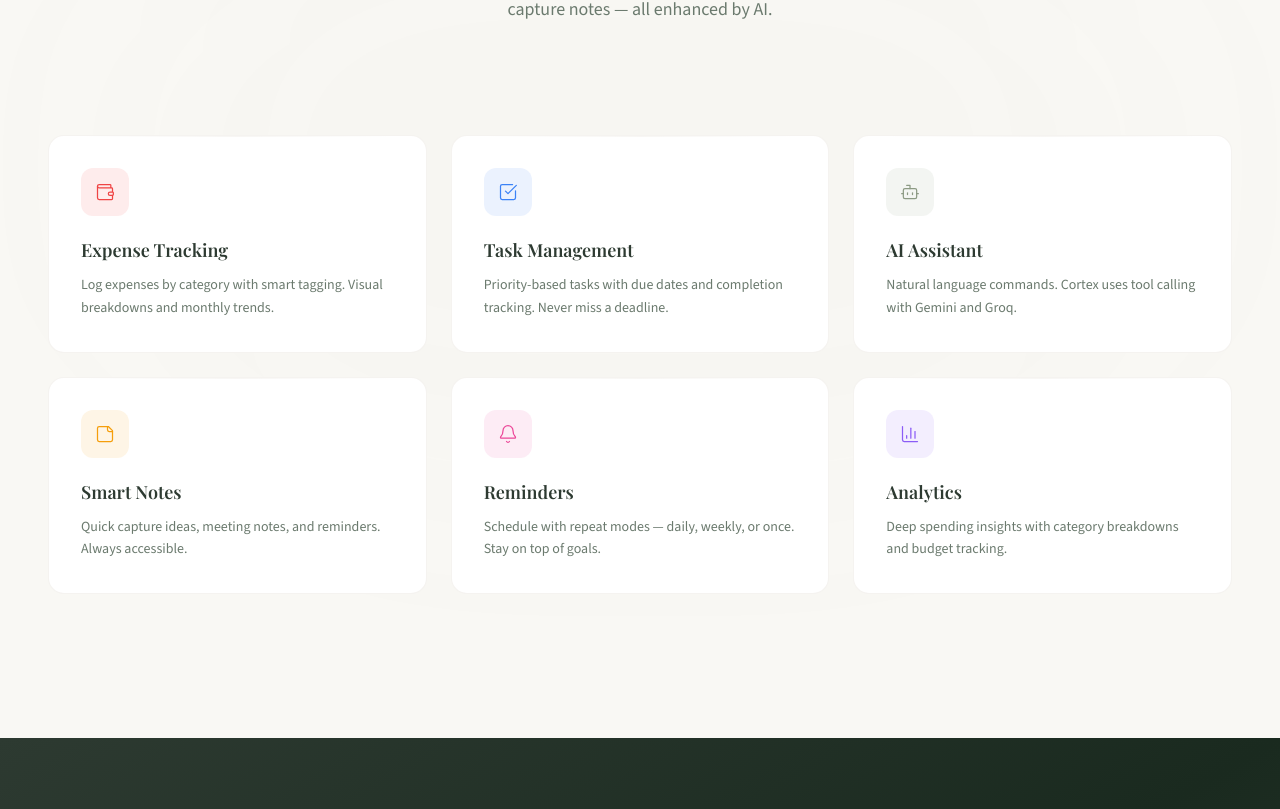
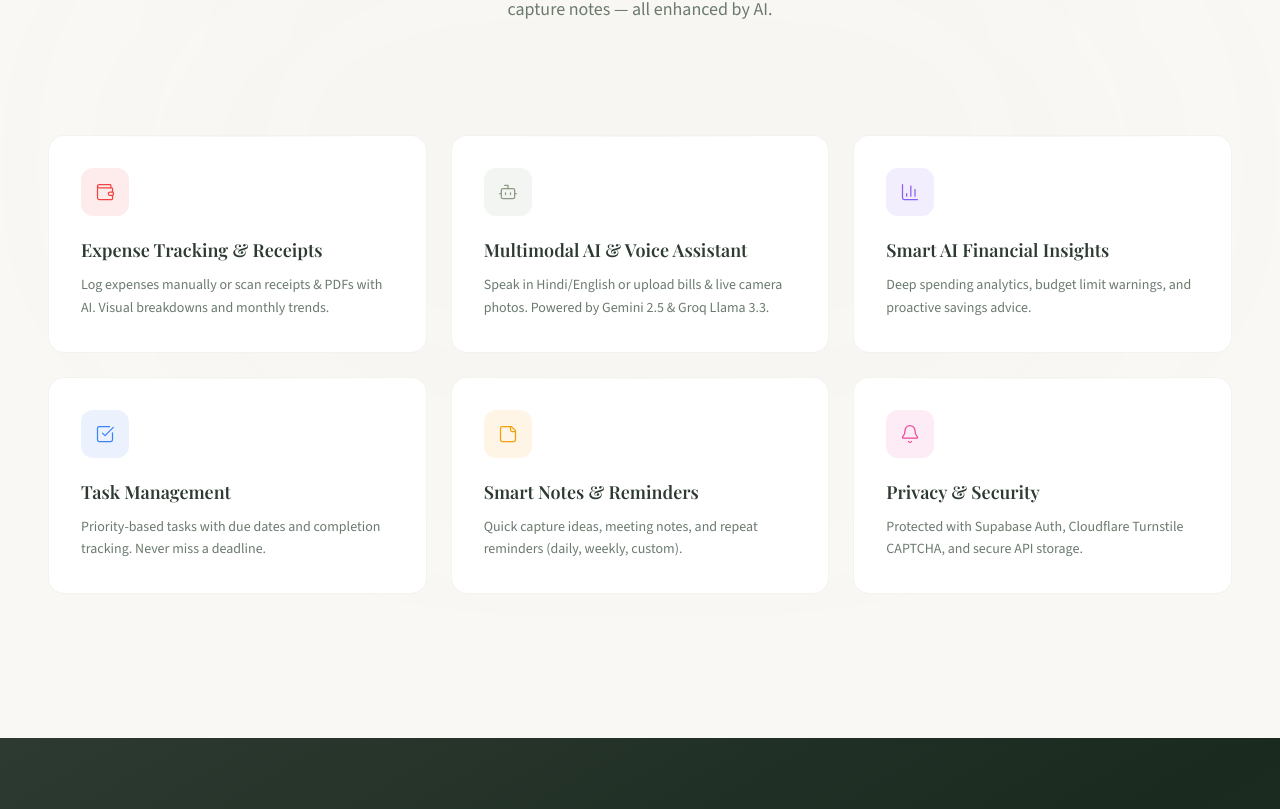
Before and after one commit to soumyachk101/Cortex, a Next.js app: page / in a window 1280 px wide. Shown: the part 1311-2120 px from the top of the page. Built offline with nearby package versions, Linux system fonts and the light colour scheme; a web font is replaced by a local one.

Commit message:
feat: update landing page features and footer details with Multimodal AI, Voice, and Receipt OCR

```diff
--- a/components/landing/features.tsx
+++ b/components/landing/features.tsx
@@ -12,12 +12,30 @@ import {
 const FEATURES = [
   {
     icon: Wallet,
-    title: 'Expense Tracking',
-    description: 'Log expenses by category with smart tagging. Visual breakdowns and monthly trends.',
+    title: 'Expense Tracking & Receipts',
+    description: 'Log expenses manually or scan receipts & PDFs with AI. Visual breakdowns and monthly trends.',
     gradient: 'from-red-500/20 via-orange-500/10 to-transparent',
     iconBg: 'bg-red-500/10',
     iconColor: 'text-red-500',
     borderColor: 'group-hover:border-red-500/20',
+  },
+  {
+    icon: Bot,
+    title: 'Multimodal AI & Voice Assistant',
+    description: 'Speak in Hindi/English or upload bills & live camera photos. Powered by Gemini 2.5 & Groq Llama 3.3.',
+    gradient: 'from-sage/20 via-emerald-500/10 to-transparent',
+    iconBg: 'bg-sage/10',
+    iconColor: 'text-sage',
+    borderColor: 'group-hover:border-sage/20',
+  },
+  {
+    icon: BarChart3,
+    title: 'Smart AI Financial Insights',
+    description: 'Deep spending analytics, budget limit warnings, and proactive savings advice.',
+    gradient: 'from-violet-500/20 via-purple-500/10 to-transparent',
+    iconBg: 'bg-violet-500/10',
+    iconColor: 'text-violet-500',
+    borderColor: 'group-hover:border-violet-500/20',
   },
   {
     icon: CheckSquare,
@@ -29,18 +47,9 @@ const FEATURES = [
     borderColor: 'group-hover:border-blue-500/20',
   },
   {
-    icon: Bot,
-    title: 'AI Assistant',
-    description: 'Natural language commands. Cortex uses tool calling with Gemini and Groq.',
-    gradient: 'from-sage/20 via-emerald-500/10 to-transparent',
-    iconBg: 'bg-sage/10',
-    iconColor: 'text-sage',
-    borderColor: 'group-hover:border-sage/20',
-  },
-  {
     icon: StickyNote,
-    title: 'Smart Notes',
-    description: 'Quick capture ideas, meeting notes, and reminders. Always accessible.',
+    title: 'Smart Notes & Reminders',
+    description: 'Quick capture ideas, meeting notes, and repeat reminders (daily, weekly, custom).',
     gradient: 'from-amber-500/20 via-yellow-500/10 to-transparent',
     iconBg: 'bg-amber-500/10',
     iconColor: 'text-amber-500',
@@ -48,21 +57,12 @@ const FEATURES = [
   },
   {
     icon: Bell,
-    title: 'Reminders',
-    description: 'Schedule with repeat modes — daily, weekly, or once. Stay on top of goals.',
+    title: 'Privacy & Security',
+    description: 'Protected with Supabase Auth, Cloudflare Turnstile CAPTCHA, and secure API storage.',
     gradient: 'from-pink-500/20 via-rose-500/10 to-transparent',
     iconBg: 'bg-pink-500/10',
     iconColor: 'text-pink-500',
     borderColor: 'group-hover:border-pink-500/20',
-  },
-  {
-    icon: BarChart3,
-    title: 'Analytics',
-    description: 'Deep spending insights with category breakdowns and budget tracking.',
-    gradient: 'from-violet-500/20 via-purple-500/10 to-transparent',
-    iconBg: 'bg-violet-500/10',
-    iconColor: 'text-violet-500',
-    borderColor: 'group-hover:border-violet-500/20',
   },
 ];
 
--- a/components/landing/footer.tsx
+++ b/components/landing/footer.tsx
@@ -42,16 +42,16 @@ export function Footer() {
               <span className="font-serif text-xl sm:text-2xl font-semibold text-white">Cortex</span>
             </Link>
             <p className="text-white/40 text-xs sm:text-sm leading-relaxed max-w-xs mb-5 sm:mb-6">
-              AI-powered personal finance and productivity. Botanical calm meets computational power.
+              AI-powered personal finance & productivity assistant. Multimodal Receipt OCR, Voice AI, Live Camera Scan, and Smart Budget Insights.
             </p>
             <a
-              href="https://github.com/soumyachk101"
+              href="https://github.com/soumyachk101/Cortex"
               target="_blank"
               rel="noopener noreferrer"
               className="inline-flex items-center gap-2 text-sm text-white/30 hover:text-white/60 transition-colors duration-300"
             >
               <Github size={16} strokeWidth={1.5} />
-              soumyachk101
+              soumyachk101/Cortex
             </a>
           </div>
 
```
